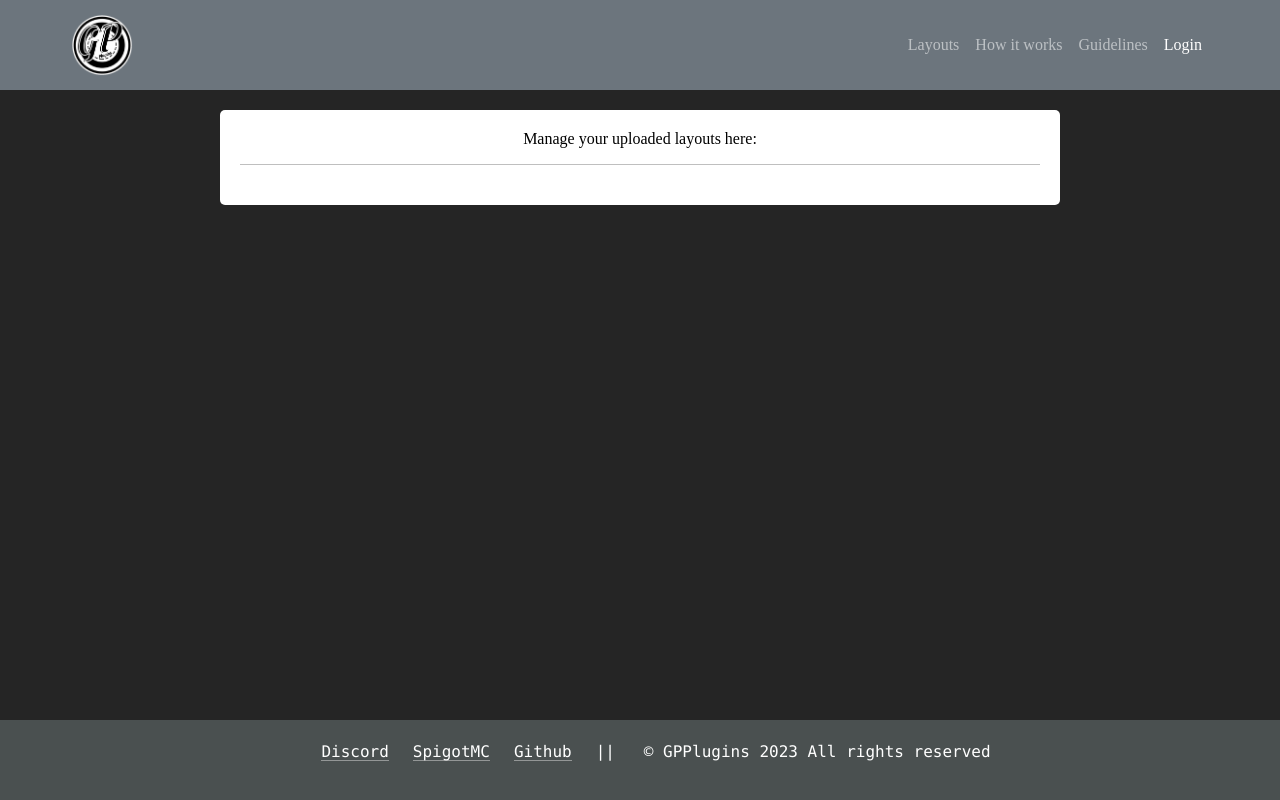
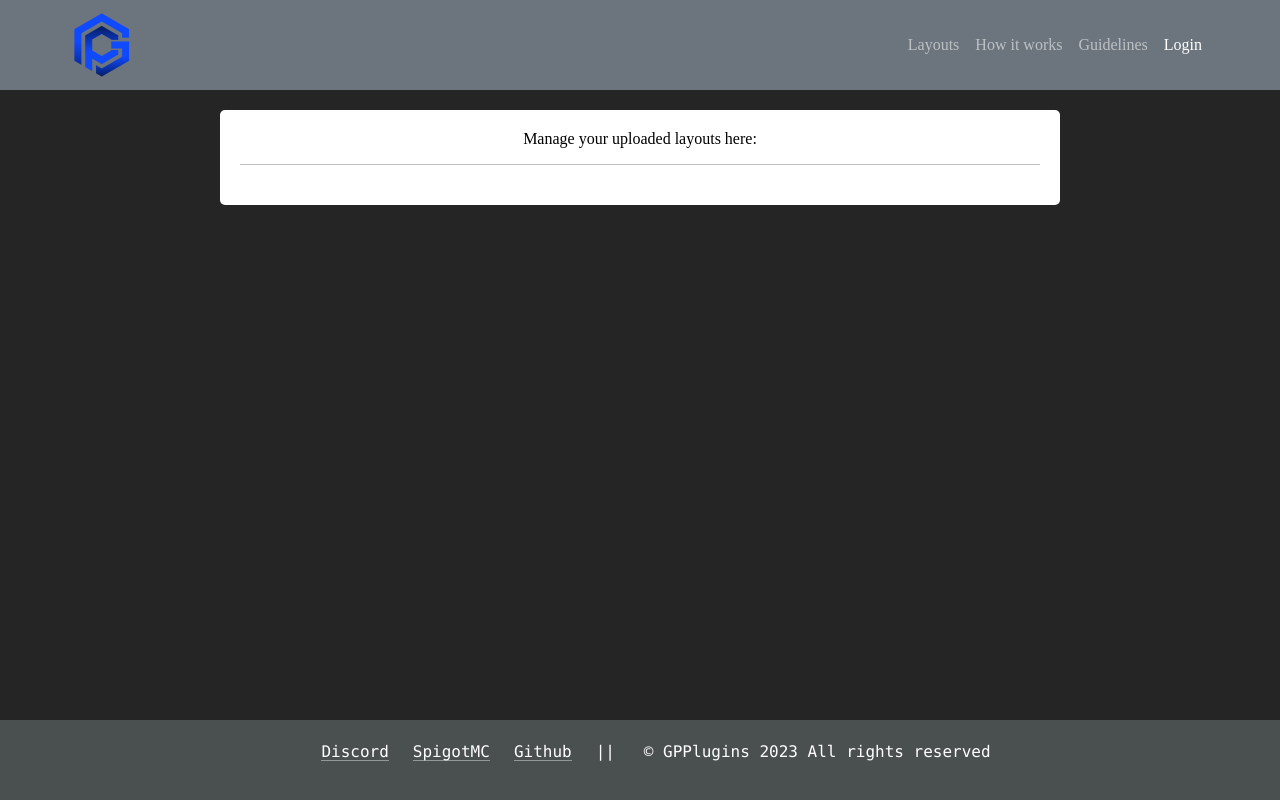
Before and after one commit to Gypopo/GPFileShareWebsite, a plain HTML site: page account.html in a window 1280 px wide. Drawn offline with Linux system fonts and the light colour scheme; a web font is replaced by a local one.

Commit message:
Update old logo

```diff
--- a/account.html
+++ b/account.html
@@ -7,7 +7,7 @@
     <meta name="viewport" content="width=device-width, initial-scale=1.0">
     <script async src="https://www.googletagmanager.com/gtag/js?id=G-EVTY86ETZP"></script>
     <script src="gtag.js"></script>
-    <link rel="icon" type="image/x-icon" href="pics/Logo_GP5.0 no background.png">
+    <link rel="icon" type="image/x-icon" href="pics/Source-File-1024x1024-enlarged2_C6.png">
     <link rel="stylesheet" href="https://fonts.googleapis.com/css?family=Caprasimo|Kanit:wght@300&display=swap">
     <link rel="stylesheet" href="https://fonts.googleapis.com/css2?family=Noto+Serif:wght@600&display=swap">
     <link rel="stylesheet" href="css/nav.css">
@@ -322,7 +322,7 @@
 <nav class="navbar navbar-expand-lg navbar-dark static-top" id="navbar">
     <div class="container">
         <a class="navbar-brand" href="#">
-            <img src="pics/Logo_GP5.0 no background.png" alt="..." height="64">
+            <img src="pics/Source-File-1024x1024-enlarged2_C6.png" alt="..." height="64">
         </a>
         <button class="navbar-toggler" type="button" data-bs-toggle="collapse" data-bs-target="#navbarSupportedContent"
             aria-controls="navbarSupportedContent" aria-expanded="false" aria-label="Toggle navigation">
```
